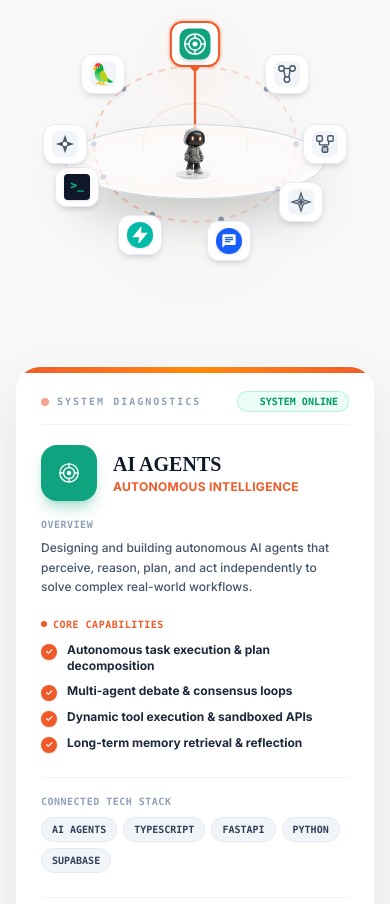
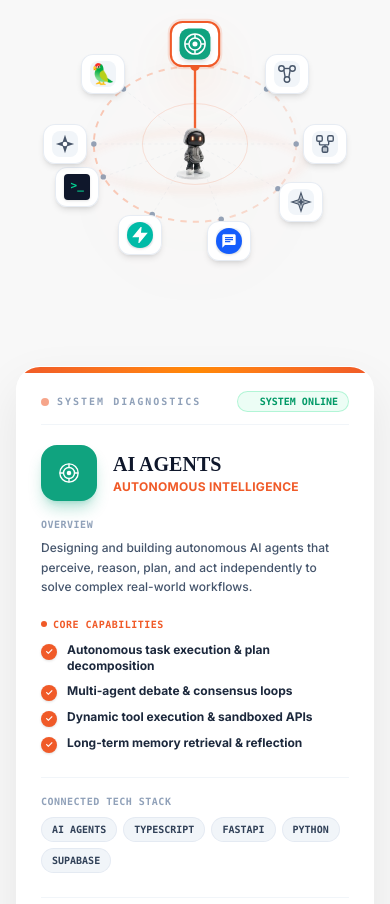
Before and after one commit to abdullahparvaiz07/Asad-sAIPF, a React (Vite) app: page / in a window 390 px wide. Shown: the part 5140-6044 px from the top of the page. Built offline with nearby package versions, Linux system fonts and the light colour scheme.

Commit message:
Remove white platform plate under robot in skills section

```diff
--- a/src/components/TechnicalExpertise.tsx
+++ b/src/components/TechnicalExpertise.tsx
@@ -716,11 +716,10 @@ export function TechnicalExpertise() {
             </defs>
           </svg>
 
-          {/* Central Robot Focal Point & Holographic Platform Stage */}
+          {/* Central Robot Focal Point */}
           <div className="relative z-10 flex flex-col items-center justify-center pointer-events-auto">
             {/* Holographic Glowing Platform Ring */}
-            <div className="absolute bottom-2 w-[220px] sm:w-[340px] md:w-[420px] h-[60px] sm:h-[90px] rounded-[100%] border-2 border-[#f05a28]/50 bg-gradient-radial from-[#f05a28]/30 via-orange-400/10 to-transparent blur-xs animate-pulse pointer-events-none" />
-            <div className="absolute bottom-0 w-[260px] sm:w-[400px] md:w-[480px] h-[75px] sm:h-[110px] rounded-[100%] border border-slate-300 bg-white/60 shadow-2xl pointer-events-none" />
+            <div className="absolute bottom-2 w-[220px] sm:w-[340px] md:w-[420px] h-[60px] sm:h-[90px] rounded-[100%] border-2 border-[#f05a28]/40 bg-gradient-radial from-[#f05a28]/25 via-orange-400/10 to-transparent blur-xs animate-pulse pointer-events-none" />
 
             {/* Central Robot Intelligence Mascot (Larger Main Focal Point) */}
             <motion.div
```
